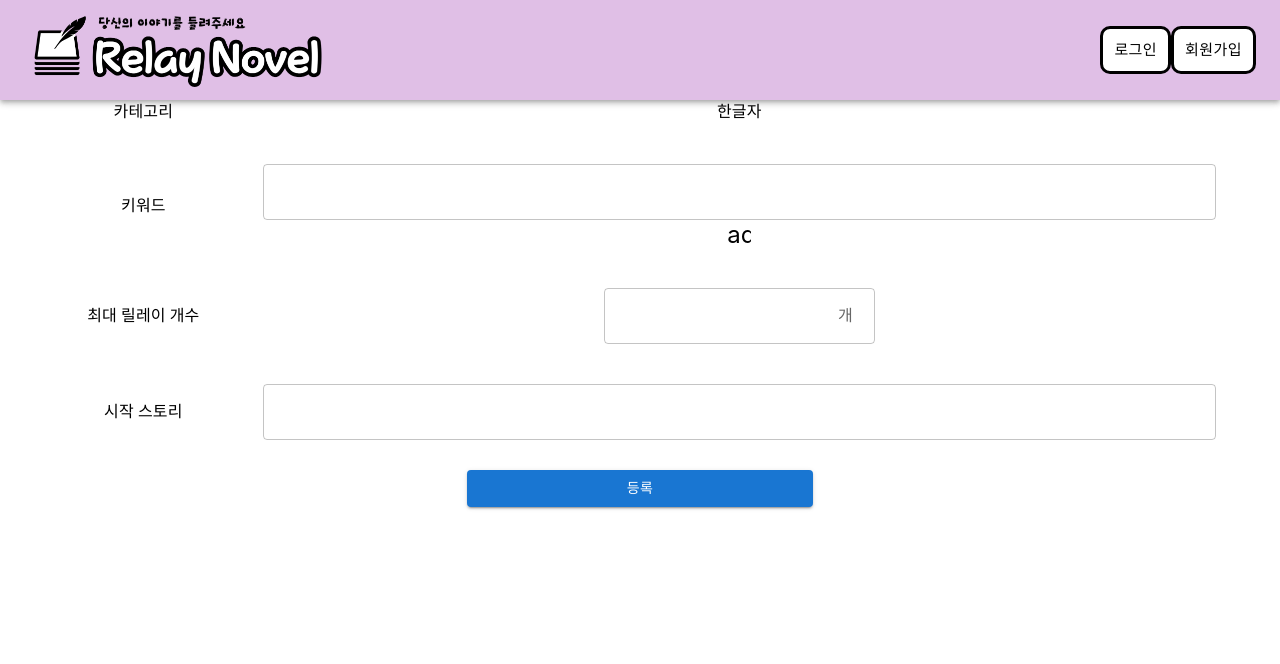
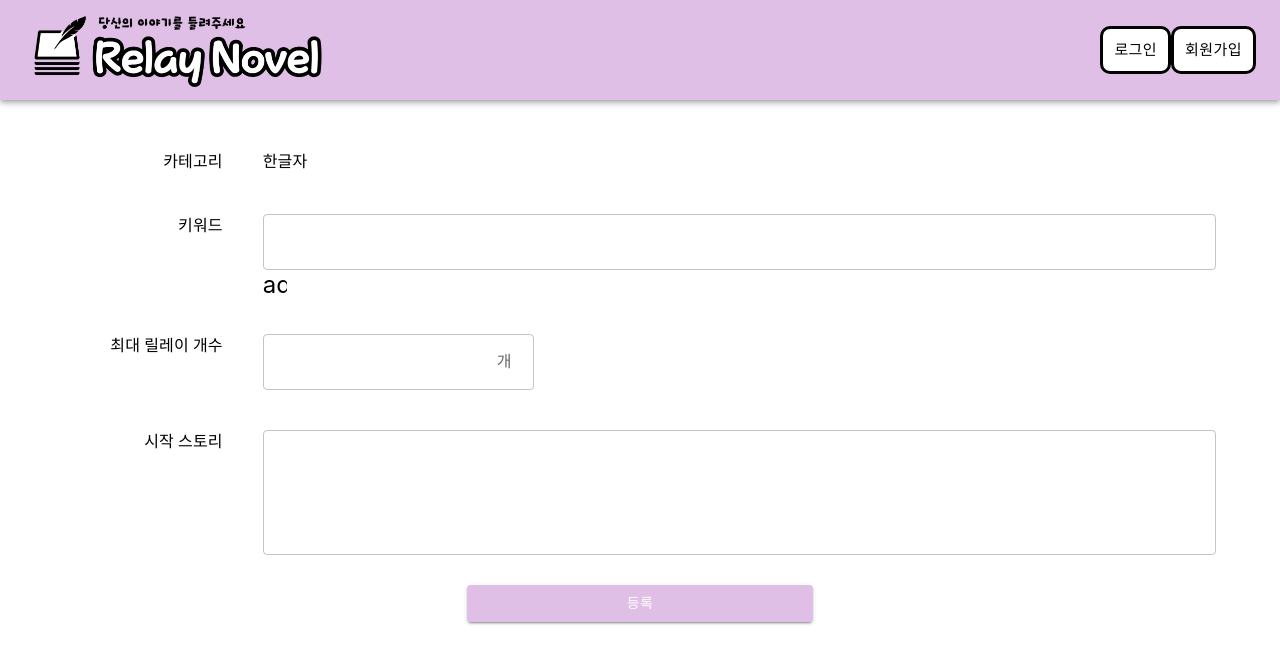
Before and after one commit to UniD-Hackathon-Team12/UniD-Hackathon-Team12-frontend, a React (Create React App) app: page / in a window 1280 px wide. Shown: the top 664 px of the page. Built offline with nearby package versions, Linux system fonts and the light colour scheme; the HTML template or start-up script is replaced by a standard one.

Commit message:
FEAT alignment

```diff
--- a/src/pages/Create.tsx
+++ b/src/pages/Create.tsx
@@ -6,27 +6,27 @@ function Create() {
     return (
         <div>
             {/* <div>Hello, {name}</div> */}
-            <Container fixed maxWidth="lg">
-                <Grid container alignItems="center" spacing={5}>
-                    <Grid item xs={2}>
+            <Container fixed maxWidth="lg" sx={{marginTop:"50px"}}>
+                <Grid container alignItems="flex-start" spacing={5}>
+                    <Grid item xs={2} container direction="row" justifyContent="flex-end">
                         <Typography>카테고리</Typography>
                     </Grid>
-                    <Grid item xs={10}>
+                    <Grid item xs={10} container direction="row" justifyContent="flex-start">
                         <Typography>한글자</Typography>
                     </Grid>
 
-                    <Grid item xs={2}>
+                    <Grid item xs={2} container direction="row" justifyContent="flex-end">
                         <Typography>키워드</Typography>
                     </Grid>
-                    <Grid item xs={10}>
+                    <Grid item xs={10} container direction="row" justifyContent="flex-start">
                         <TextField id="outlined-basic" sx={{width:"100%"}} variant="outlined" />
                         <Icon>add_circle_outline</Icon>
                     </Grid>
 
-                    <Grid item xs={2}>
+                    <Grid item xs={2} container direction="row" justifyContent="flex-end">
                     <Typography>최대 릴레이 개수</Typography>
                     </Grid>
-                    <Grid item xs={10}>
+                    <Grid item xs={10} container direction="row" justifyContent="flex-start">
                         <TextField
                             id="outlined-number"
                             InputProps={{
@@ -39,14 +39,14 @@ function Create() {
                             />
                     </Grid>
 
-                    <Grid item xs={2}>
+                    <Grid item xs={2} container direction="row" justifyContent="flex-end">
                     <Typography>시작 스토리</Typography>
                     </Grid>
-                    <Grid item xs={10}>
-                        <TextField id="outlined-basic" sx={{width:"100%"}} variant="outlined" />
+                    <Grid item xs={10} container direction="row" justifyContent="flex-start">
+                    <TextField sx={{width:"100%"}} id="outlined-multiline-static" multiline rows={4}/>
                     </Grid>
                 </Grid>
-                <Button sx={{width:"30%", marginTop:"30px"}} variant="contained">등록</Button>
+                <Button sx={{background:"#E0BFE6", width:"30%", marginTop:"30px"}} variant="contained">등록</Button>
             </Container>
         </div>
     );
```
Lines whose indentation alone changed are shown as unchanged.
